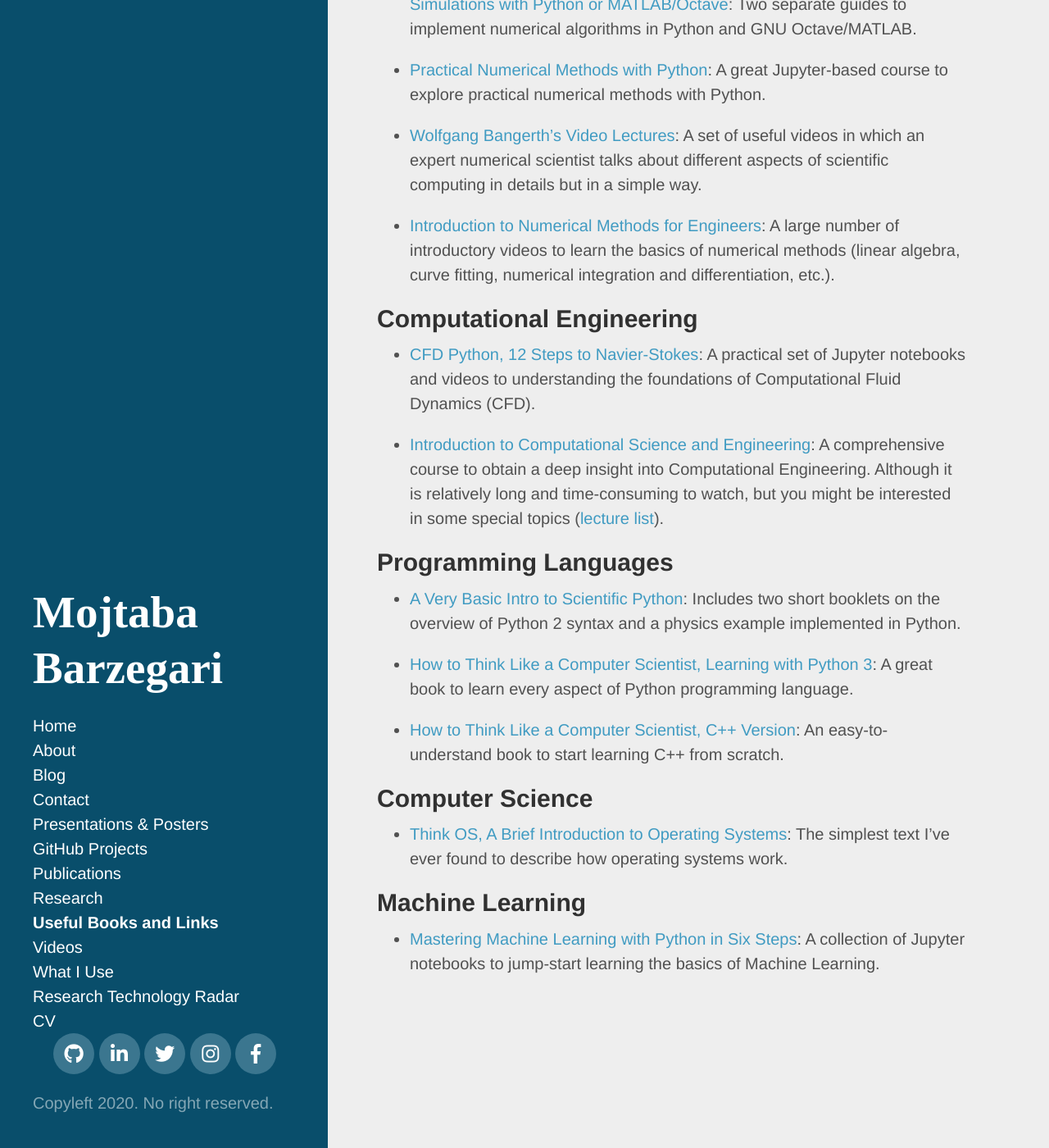
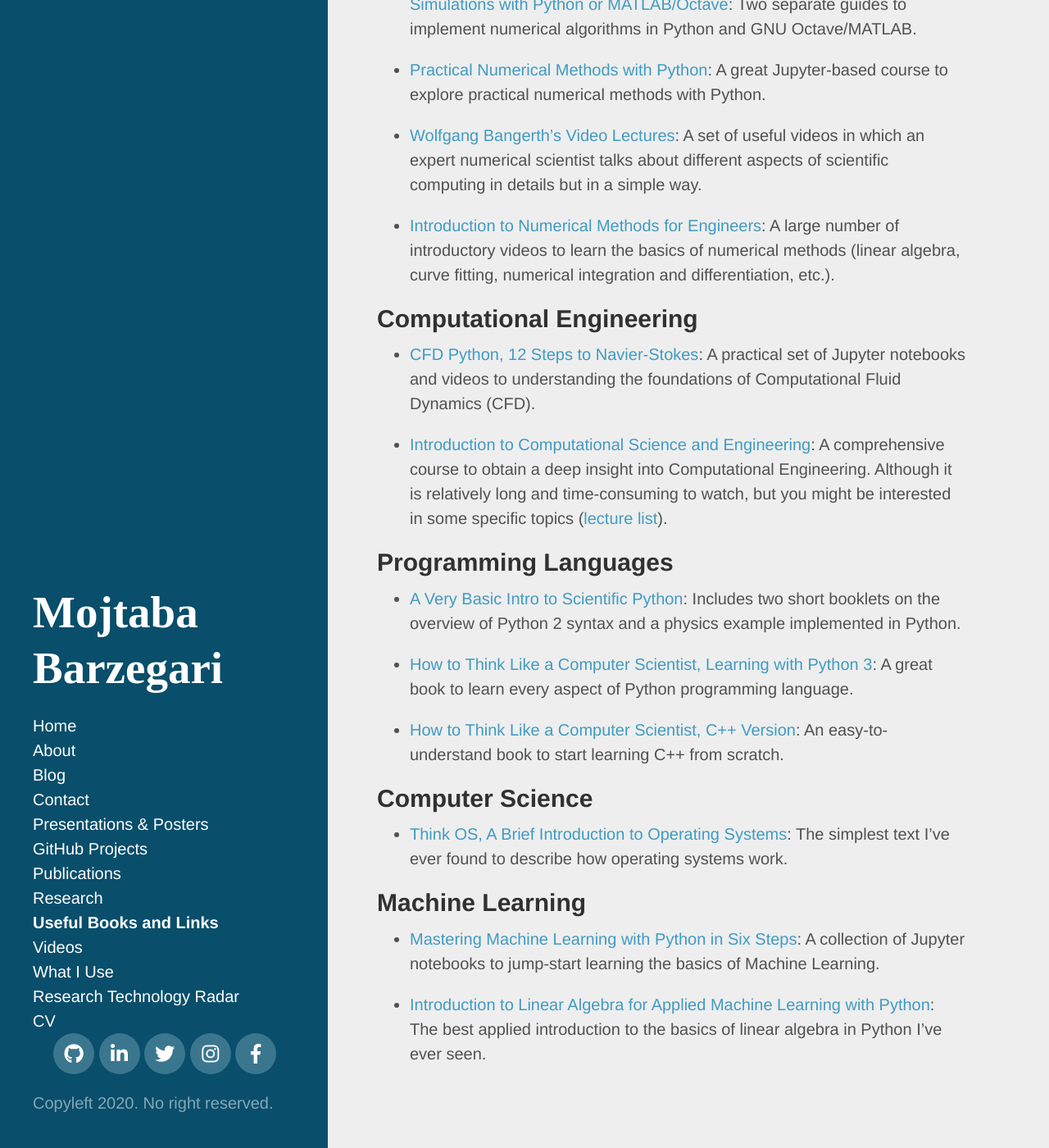
Before and after one commit to mbarzegary/mbarzegary.github.io, a Jekyll site: the page built from usefulbooks.md, in a window 1280 px wide and 1400 px high, scrolled down 588 px. Shown: the whole window at 82% size. Built offline with Jekyll 4.4.1, drawn with Linux system fonts in a browser that asks for light colours; nearby versions of some CDN libraries; some web fonts are replaced.

Commit message:
update useful books

```diff
--- a/usefulbooks.md
+++ b/usefulbooks.md
@@ -23,7 +23,7 @@
 
 * [CFD Python, 12 Steps to Navier-Stokes](https://github.com/barbagroup/CFDPython): A practical set of Jupyter notebooks and videos to understanding the foundations of Computational Fluid Dynamics (CFD).
 
-* [Introduction to Computational Science and Engineering](https://www.youtube.com/playlist?list=PLF706B428FB7BD52C): A comprehensive course to obtain a deep insight into Computational Engineering. Although it is relatively long and time-consuming to watch, but you might be interested in some special topics ([lecture list](https://ocw.mit.edu/courses/mathematics/18-085-computational-science-and-engineering-i-fall-2008/video-lectures/)).
+* [Introduction to Computational Science and Engineering](https://www.youtube.com/playlist?list=PLF706B428FB7BD52C): A comprehensive course to obtain a deep insight into Computational Engineering. Although it is relatively long and time-consuming to watch, but you might be interested in some specific topics ([lecture list](https://ocw.mit.edu/courses/mathematics/18-085-computational-science-and-engineering-i-fall-2008/video-lectures/)).
 
 ## Programming Languages
 
@@ -40,3 +40,5 @@
 ## Machine Learning
 
 * [Mastering Machine Learning with Python in Six Steps](https://github.com/mbarzegary/mastering-ml-w-python-in-six-steps): A collection of Jupyter notebooks to jump-start learning the basics of Machine Learning.
+
+* [Introduction to Linear Algebra for Applied Machine Learning with Python](https://pabloinsente.github.io/intro-linear-algebra): The best  applied introduction to the basics of linear algebra in Python I've ever seen.
```
Also changed, not shown: 2 other files.
